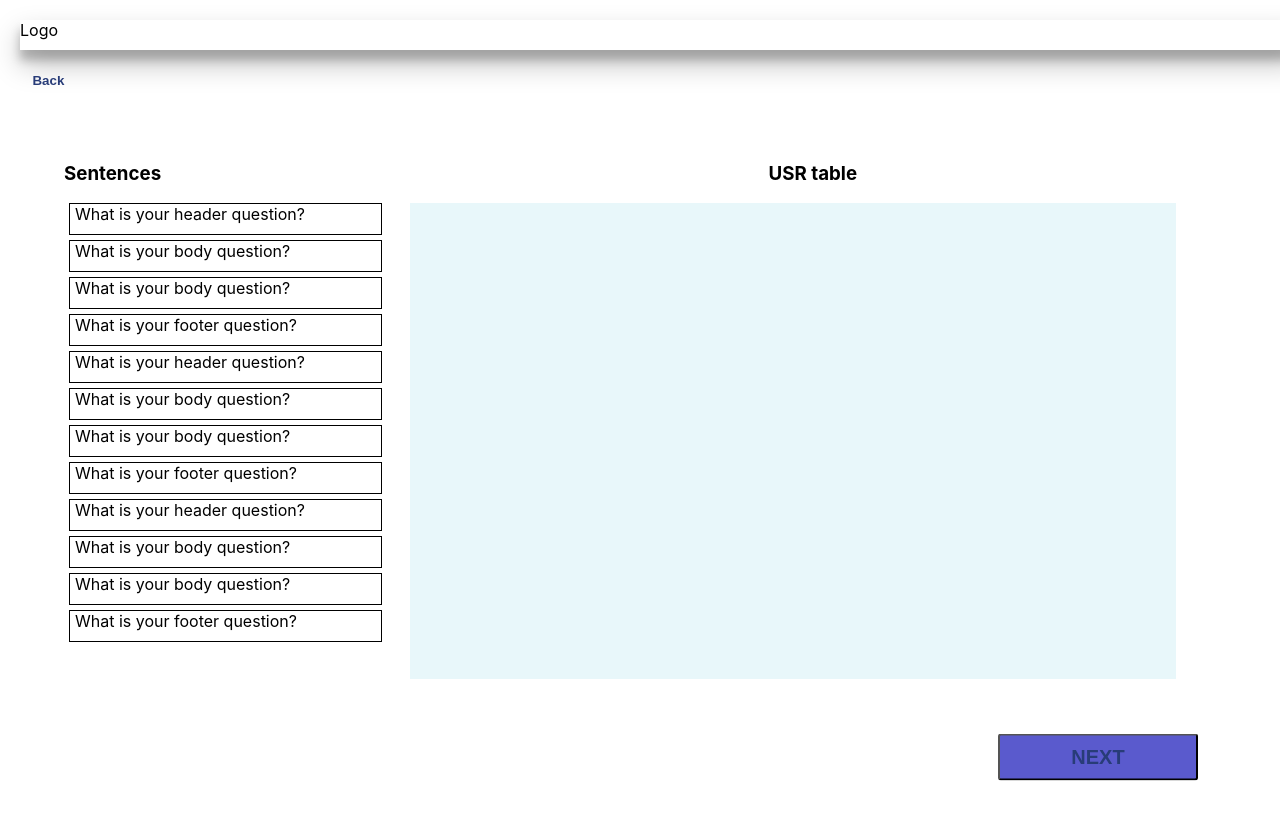
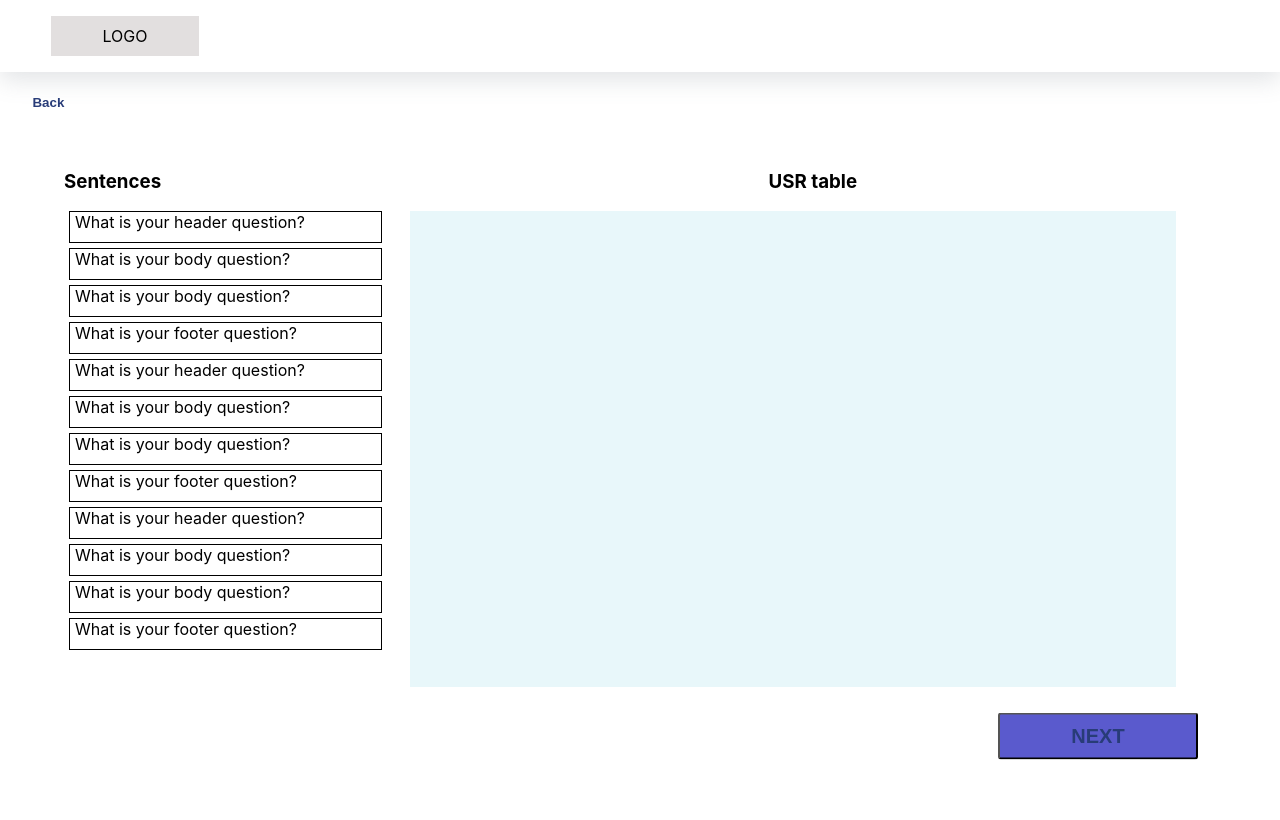
Before and after one commit to Eswarkartheekgrandhi/usr, a React (Create React App) app: page /USR in a window 1280 px wide. Shown: the top 820 px of the page. Built offline with nearby package versions, Linux system fonts and the light colour scheme.

Commit message:
Top NavBar added

```diff
--- a/src/components/USRTablePage.js
+++ b/src/components/USRTablePage.js
@@ -1,19 +1,12 @@
 import React from "react";
 import "../styles/USRTable.css";
+import TopNavBar from "./topNavBar.js";
+import "../styles/topNavBar.css";
 
 function USRTablePage() {
   return (
     <div className="App">
-      <header className="App-header">
-        <div
-          className="logo-container"
-          style={{ position: "absolute", top: "20px", left: "20px" }}
-        >
-          {/* <img src="logo.png" alt="logo-here" className="logo" />
-           */}
-          Logo
-        </div>
-      </header>
+      <TopNavBar />
       <div className="ba">
         <button>Back</button>
       </div>
--- /dev/null
+++ b/src/components/topNavBar.js
@@ -0,0 +1,13 @@
+import React, { useState } from "react";
+import "../styles/topNavBar.css";
+
+const topNavBar = () => {
+    return (
+        <div className="topNavBar">
+            <div className="topLogo">
+                LOGO
+            </div>
+        </div>
+    );
+};
+export default topNavBar;
--- a/src/styles/USRTable.css
+++ b/src/styles/USRTable.css
@@ -9,7 +9,6 @@
 .App .ba button {
   border: none;
   position: relative;
-  top: 50px;
   text-transform: lowercase;
   text-transform: capitalize;
   left: 3%;
@@ -30,7 +29,7 @@
   position: relative;
   width: 90%;
   height: 85vh;
-  top: 50%;
+  top: -8vh;
   left: 50%;
   transform: translate(-50%, 10%);
   display: flex;
@@ -72,10 +71,10 @@
 }
 
 .next {
-  position: absolute;
+  position: relative;
   background: rgb(90, 90, 205);
   padding: 10px;
-  top: 95%;
+  top: -11vh;
   left: 85%;
   transform: translate(-50%, -120%);
   font-size: 20px;
--- /dev/null
+++ b/src/styles/topNavBar.css
@@ -0,0 +1,25 @@
+.topNavBar{
+    height: 9vh;
+    width: 100%;
+    display: flex;
+    flex-direction: row;
+    justify-content: left;
+    align-items: center;
+    box-shadow: rgba(110, 120, 130, 0.2) 0px 8px 24px;
+
+}
+
+.topLogo{
+    display:flex;
+    justify-content: center;
+    align-items: center;
+    margin-left:4vw;
+    padding-left: 4vw;
+    padding-right: 4vw;
+    padding-top: 2vh;
+    padding-bottom: 2vh;
+    width: auto;
+    max-height: 10%;
+    background-color: rgb(226, 223, 223);
+
+}
```
